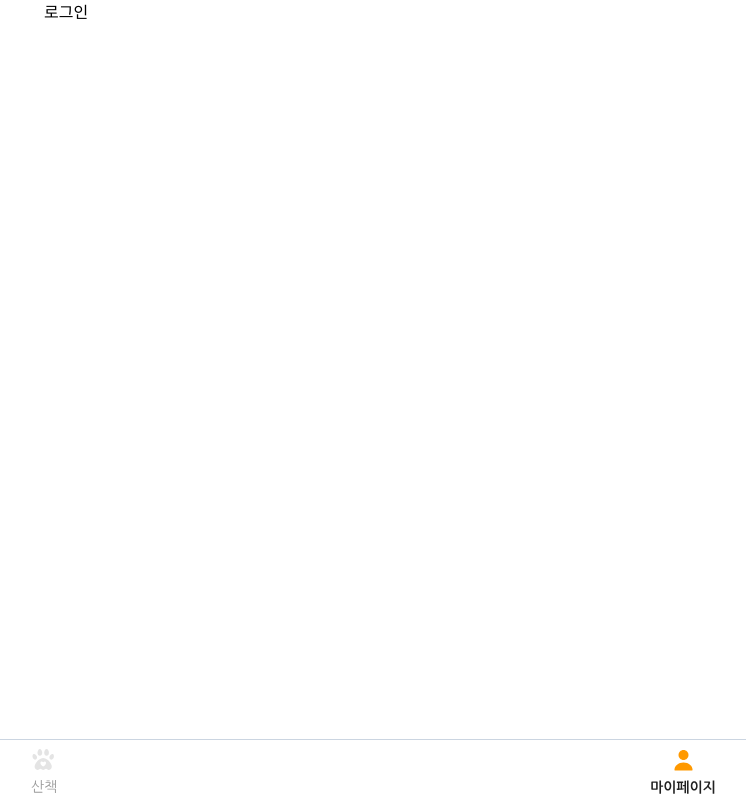
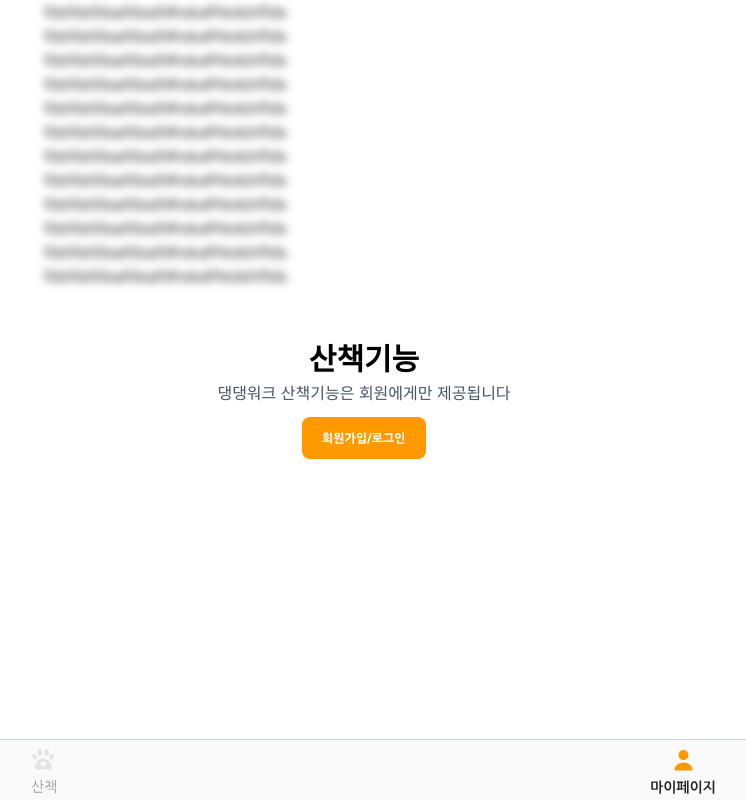
Before and after one commit to dangdangwalk/dangdang-walk, a React (Create React App) app in the folder frontend/: page /profile in a window 1280 px wide. Shown: the whole page, without its empty margins (276-1022 px from the left). Built offline with nearby package versions, Linux system fonts and the light colour scheme; no server answers.

Commit message:
refactor: oauth 로그인 실험

```diff
--- /dev/null
+++ b/frontend/src/api/auth.ts
@@ -0,0 +1,27 @@
+import { getCookie } from '@/utils/cookie';
+import { httpClient } from './http';
+
+type ResponseToken = {
+    accessToken: string;
+    refreshToken: string;
+};
+
+const getAccessToken = async (): Promise<ResponseToken> => {
+    const refreshToken = getCookie('refreshToken');
+    const { data } = await httpClient.get('/login', {
+        // headers: {
+        //     Authorization: `Bearer ${refreshToken}`,
+        // },
+    });
+    return data;
+};
+
+interface LoginParams {
+    authorizeCode: string;
+    provider: string;
+}
+const login = async (params: LoginParams) => {
+    const { data } = await httpClient.post('/auth/login', params);
+    return data;
+};
+export { getAccessToken, login };
--- a/frontend/src/api/http.ts
+++ b/frontend/src/api/http.ts
@@ -1,13 +1,13 @@
 import axios, { AxiosInstance, AxiosRequestConfig } from 'axios';
 // import { getToken, removeToken } from '../store/authStore';
 
-const { REACT_APP_BASE_URL } = process.env;
+const { REACT_APP_NEST_BASE_URL } = process.env;
 const DEFAULT_TIMEOUT = 30000;
 
-console.log(REACT_APP_BASE_URL);
+console.log(REACT_APP_NEST_BASE_URL);
 export const createClient = (config?: AxiosRequestConfig): AxiosInstance => {
     const axiosInstance = axios.create({
-        baseURL: REACT_APP_BASE_URL,
+        baseURL: REACT_APP_NEST_BASE_URL,
         timeout: DEFAULT_TIMEOUT,
         headers: {
             'Content-Type': `application/json;charset=UTF-8`,
--- /dev/null
+++ b/frontend/src/components/LoginAlertModal.tsx
@@ -0,0 +1,14 @@
+import React from 'react';
+import LoginButton from '@/assets/icons/loginButton.svg';
+
+export default function LoginAlertModal({ onClick }: { onClick: () => void }) {
+    return (
+        <section className="fixed top-0 left-0 bg-white/20 w-full flex flex-col items-center justify-center h-full ">
+            <h1 className="text-3xl font-bold mb-1">산책기능</h1>
+            <p className="text-slate-600 mb-3">댕댕워크 산책기능은 회원에게만 제공됩니다</p>
+            <button onClick={onClick}>
+                <img src={LoginButton} alt="Login" />
+            </button>
+        </section>
+    );
+}
--- a/frontend/src/components/Navbar.tsx
+++ b/frontend/src/components/Navbar.tsx
@@ -7,7 +7,7 @@ import WalkOn from '@/assets/icons/navbar/walk_on.svg';
 function Navbar() {
     const location = useLocation();
     return (
-        <div className="fixed w-full left-0 bottom-0 border-t border-slate-300 h-15">
+        <div className="fixed w-full left-0 bottom-0 border-t border-slate-300 h-15 bg-neutral-50">
             <div className="flex justify-around items-center">
                 <Link to="/">
                     {location.pathname === '/' ? (
--- a/frontend/src/components/OAuthButton.tsx
+++ b/frontend/src/components/OAuthButton.tsx
@@ -6,11 +6,28 @@ type Props = {
     prevURL: string;
 };
 const OAuthButton = ({ provider, name, prevURL }: Props) => {
-    const handleCallOAuth = () => {
-        window.location.href = `${process.env.REACT_APP_NEST_BASE_URL}/auth/${provider}?redirect=${process.env.REACT_APP_BASE_URL}${prevURL}`;
+    const handleCallOAuth = (provider: string) => {
+        console.log(provider);
+        localStorage.setItem('provider', provider);
+        let url = '';
+        switch (provider) {
+            case 'google':
+                url = `https://accounts.google.com/o/oauth2/v2/auth?client_id=${process.env.REACT_APP_GOOGLE_CLIENT_ID}&redirect_uri=${process.env.REACT_APP_BASE_URL}${prevURL}&response_type=code&scope=https://www.googleapis.com/auth/userinfo.email https://www.googleapis.com/auth/userinfo.profile`;
+                break;
+            case 'kakao':
+                url = `https://kauth.kakao.com/oauth/authorize?response_type=code&client_id=${process.env.REACT_APP_KAKAO_CLIENT_ID}&redirect_uri=${process.env.REACT_APP_BASE_URL}${prevURL}&scope=account_email,profile_nickname,profile_image`;
+                break;
+            case 'naver':
+                url = `https://nid.naver.com/oauth2.0/authorize?response_type=code&client_id=${process.env.REACT_APP_NAVER_CLIENT_ID}&redirect_uri=${process.env.REACT_APP_BASE_URL}${prevURL}&state=naverLoginState`;
+                break;
+
+            default:
+                break;
+        }
+        window.location.href = url;
     };
     return (
-        <button className="bg-yellow-200" onClick={handleCallOAuth}>
+        <button className="bg-yellow-200" onClick={() => handleCallOAuth(provider)}>
             {name} 로그인하기
         </button>
     );
--- /dev/null
+++ b/frontend/src/hooks/useAuth.ts
@@ -0,0 +1,10 @@
+import { login } from '@/api/auth';
+
+export const useAuth = () => {
+    const userLogin = (authorizeCode: string, provider: string) => {
+        login({ authorizeCode, provider }).then((res) => {
+            console.log(res);
+        });
+    };
+    return { userLogin };
+};
--- a/frontend/src/pages/Profile.tsx
+++ b/frontend/src/pages/Profile.tsx
@@ -1,16 +1,47 @@
-import { useNavigate } from 'react-router-dom';
+import LoginAlertModal from '@/components/LoginAlertModal';
+import { useAuth } from '@/hooks/useAuth';
+import { Navigate } from 'react-router-dom';
+import { useLocation, useNavigate } from 'react-router-dom';
 
 function Profile() {
     const navigate = useNavigate();
+    const { search } = useLocation();
+    const params = new URLSearchParams(search);
+    const code = params.get('code');
+    const { userLogin } = useAuth();
+    console.log(code);
+    const provider = localStorage.getItem('provider');
+    if (code && provider) {
+        console.log(code);
+        console.log(provider);
 
+        userLogin(code, provider);
+        return <Navigate to="/profile" />;
+    }
     const handleLogin = () => {
         const currentURL = window.location.pathname;
         navigate('/login', { state: { currentURL } });
     };
 
+    const cookie = false;
+
     return (
         <div>
-            <button onClick={handleLogin}>로그인</button>
+            <div className={` ${cookie ? '' : 'blur-sm'}`}>
+                <div>fdsfdsfdsafdsafdhskafhkdshflds</div>
+                <div>fdsfdsfdsafdsafdhskafhkdshflds</div>
+                <div>fdsfdsfdsafdsafdhskafhkdshflds</div>
+                <div>fdsfdsfdsafdsafdhskafhkdshflds</div>
+                <div>fdsfdsfdsafdsafdhskafhkdshflds</div>
+                <div>fdsfdsfdsafdsafdhskafhkdshflds</div>
+                <div>fdsfdsfdsafdsafdhskafhkdshflds</div>
+                <div>fdsfdsfdsafdsafdhskafhkdshflds</div>
+                <div>fdsfdsfdsafdsafdhskafhkdshflds</div>
+                <div>fdsfdsfdsafdsafdhskafhkdshflds</div>
+                <div>fdsfdsfdsafdsafdhskafhkdshflds</div>
+                <div>fdsfdsfdsafdsafdhskafhkdshflds</div>
+            </div>
+            {!cookie && <LoginAlertModal onClick={handleLogin} />}
         </div>
     );
 }
```
Also changed, not shown: frontend/src/assets/icons/loginButton.svg (added).
